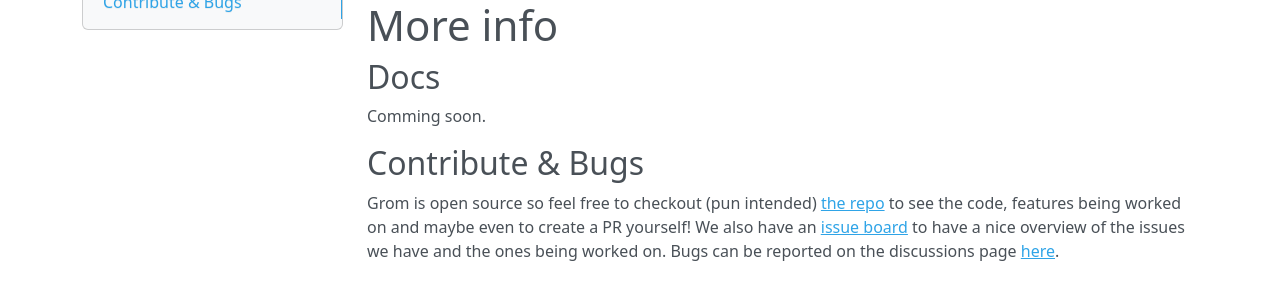
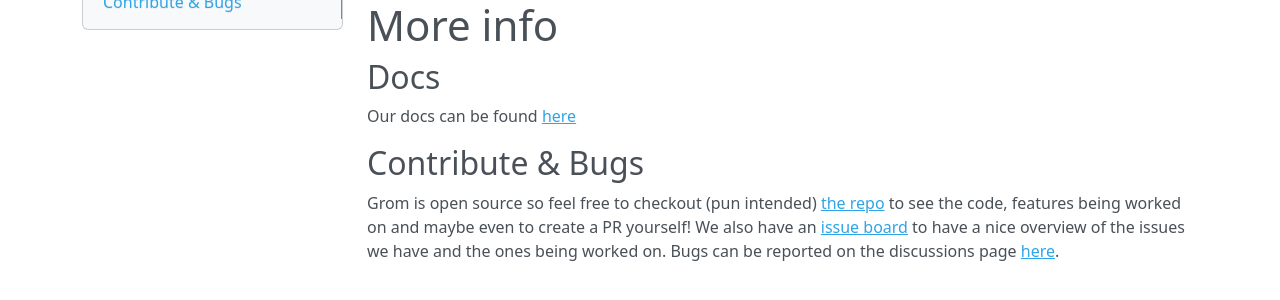
Before and after one commit to okanok/grom, an MkDocs documentation site: the page built from docs/docs/README.md, in a window 1280 px wide and 900 px high, scrolled down 2992 px. Shown: the part 534-834 px from the top of the window. Built offline with MkDocs 1.6.1, drawn with Linux system fonts in a browser that asks for light colours; nearby versions of some CDN libraries.

Commit message:
added docs

```diff
--- a/docs/docs/README.md
+++ b/docs/docs/README.md
@@ -141,7 +141,7 @@
 
 ## Docs
 
-Comming soon.
+Our docs can be found [here](https://okanok.github.io/grom/)
 
 ## Contribute & Bugs
 
```
Also changed, not shown: README.md, 1 other file.
